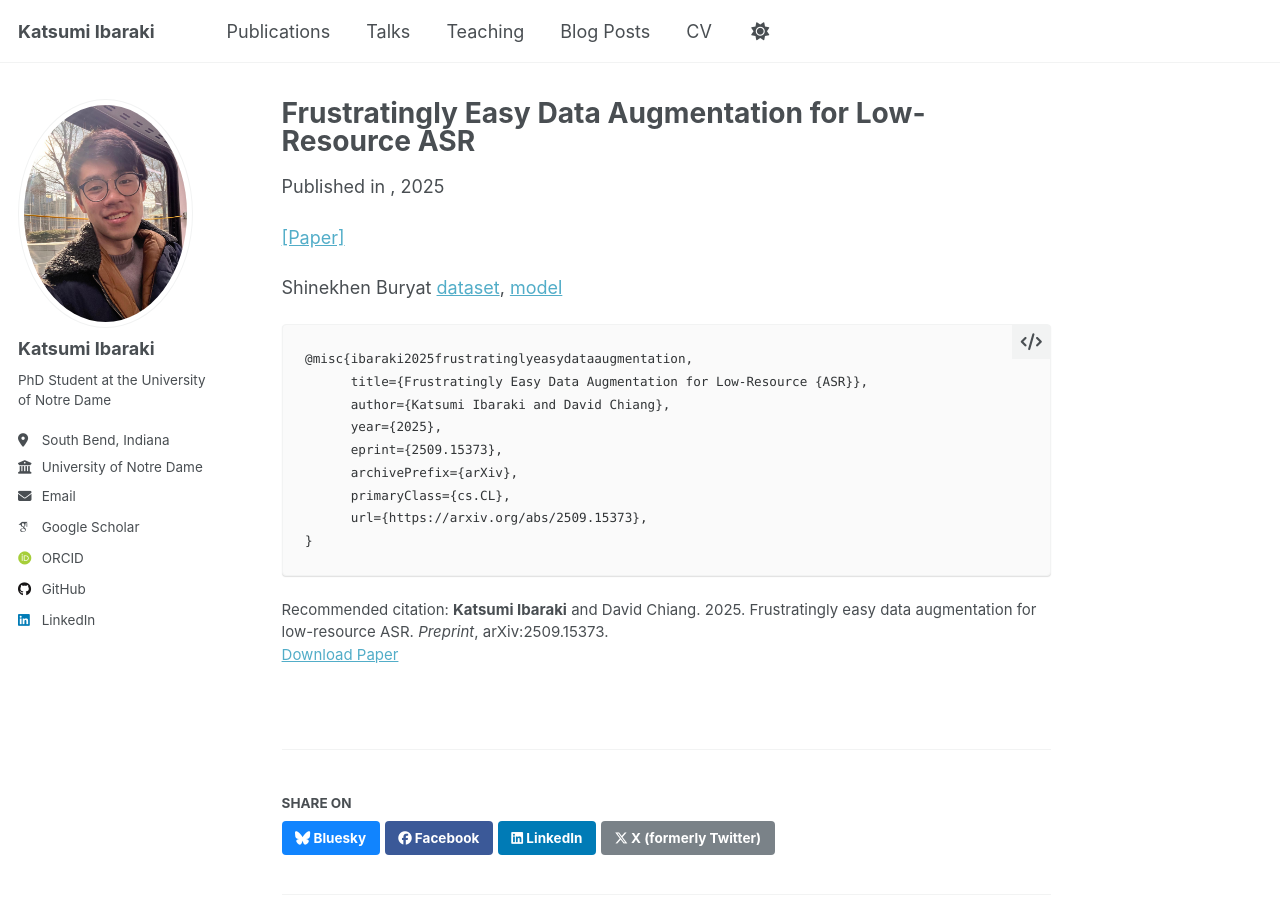
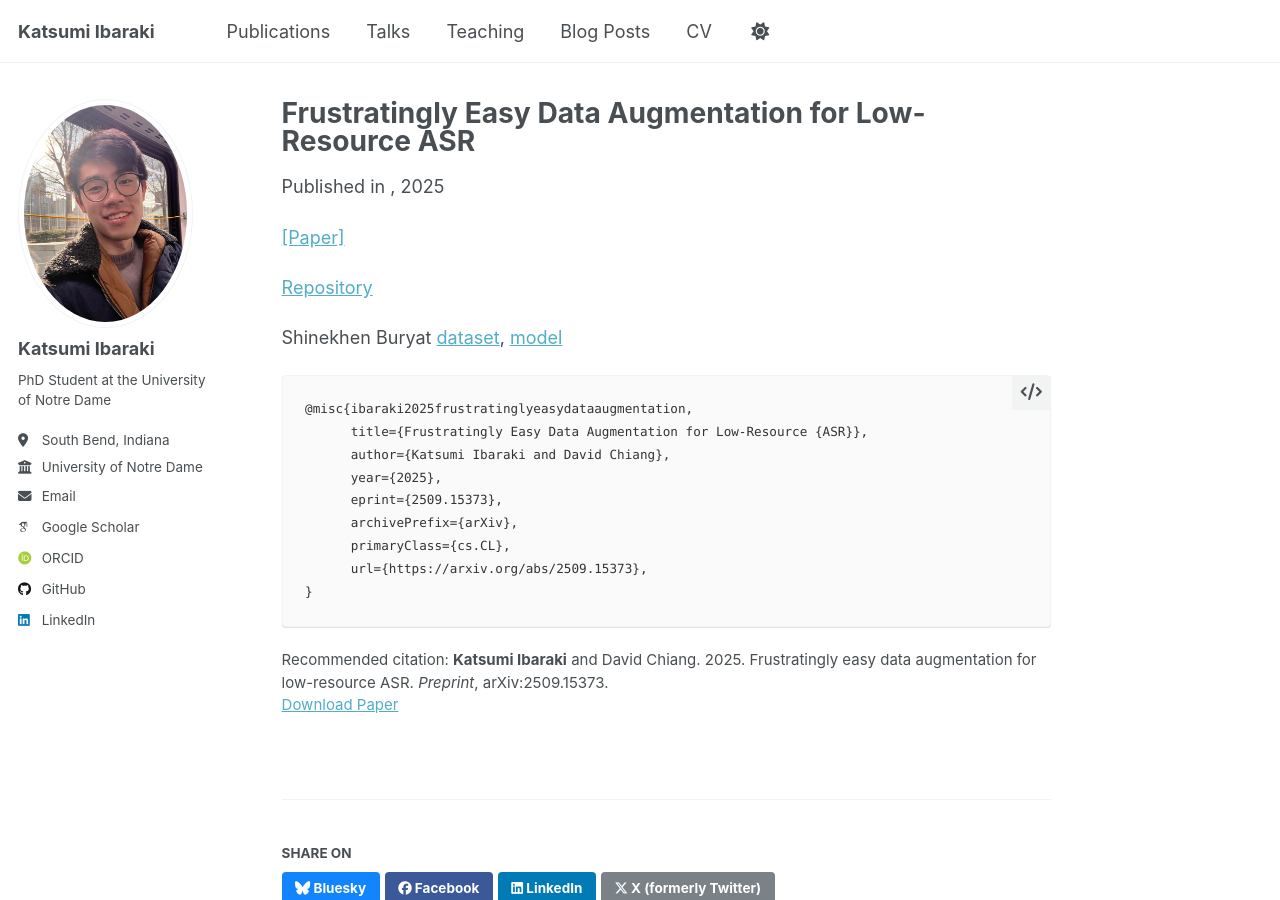
Before and after one commit to kibaraki/kibaraki.github.io, a Jekyll site: the page built from _publications/2025-09-17-low-aug.md, in a window 1280 px wide and 900 px high. Built offline with Jekyll 4.4.1, drawn with Linux system fonts in a browser that asks for light colours; some web fonts are replaced; a script that is not in the unit is left out.

Commit message:
Add repository link to low-aug publication

````diff
--- a/_publications/2025-09-17-low-aug.md
+++ b/_publications/2025-09-17-low-aug.md
@@ -12,6 +12,8 @@ citation: '<b>Katsumi Ibaraki</b> and David Chiang. 2025. Frustratingly easy dat
 
 [[Paper]](http://arxiv.org/abs/2509.15373)
 
+[Repository](https://github.com/kibaraki/frustratingly-easy-asr-augmentation)
+
 Shinekhen Buryat [dataset](https://huggingface.co/datasets/kibaraki/Shinekhen-Buryat), [model](https://huggingface.co/kibaraki/wav2vec2-large-xlsr-53-shinekhen-buryat)
 
 ```
````
